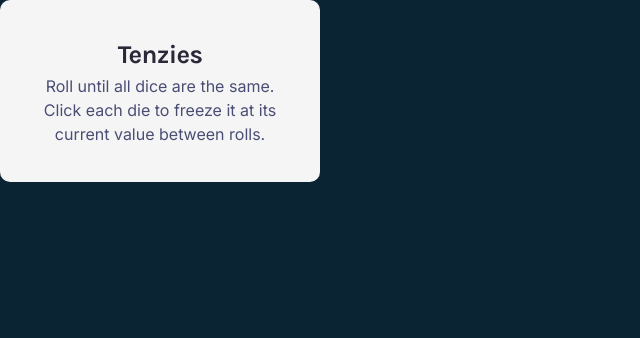
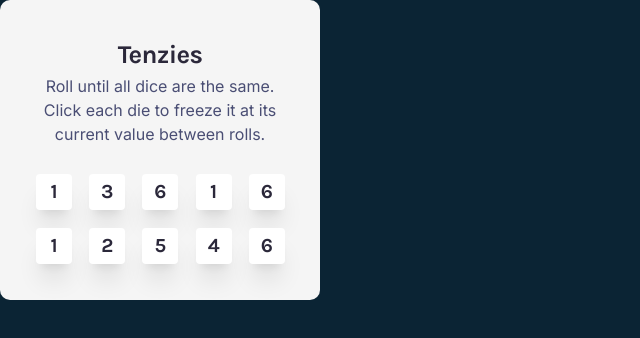
Before and after one commit to rubenaguilardev/tns, a React (Vite) app: page / in a window 1280 px wide. Shown: the top 338 px of the page, without its empty margins (0-640 px from the left). Built offline with nearby package versions, Linux system fonts and the light colour scheme.

Commit message:
randomize die

```diff
--- a/src/App.jsx
+++ b/src/App.jsx
@@ -1,9 +1,26 @@
+import { useState } from "react"
+import Die from "./components/Die"
+
 const App = () => {
+
+  const [dice, setDice] = useState(generateAllNewDice())
+
+  function generateAllNewDice() {
+    return new Array(10)
+      .fill(0)
+      .map(() => Math.ceil(Math.random() * 6))
+  }
+
+  const diceElements = dice.map(num => <Die value={num} />)
+
   return (
-    <main className="max-w-80 bg-[#F5F5F5] p-9 rounded-[10px]">
-      <div className="text-center">
+    <main className="max-w-80 flex flex-col bg-[#F5F5F5] p-9 rounded-[10px]">
+      <div className="text-center mb-7">
         <h1 className="font-bold text-[1.6rem] tracking-tight">Tenzies</h1>
         <p className="text-[#4A4E74] font-['Inter']">Roll until all dice are the same. Click each die to freeze it at its current value between rolls.</p>
+      </div>
+      <div className="grid grid-cols-5 grid-rows-2 gap-4.5">
+        {diceElements}
       </div>
     </main>
   )
--- /dev/null
+++ b/src/components/Die.jsx
@@ -0,0 +1,9 @@
+const Die = ({value}) => {
+    return (
+        <button className="bg-white h-9 w-9 font-bold text-xl rounded-sm shadow-xl cursor-pointer">
+            {value}
+        </button>
+    )
+}
+
+export default Die
```
